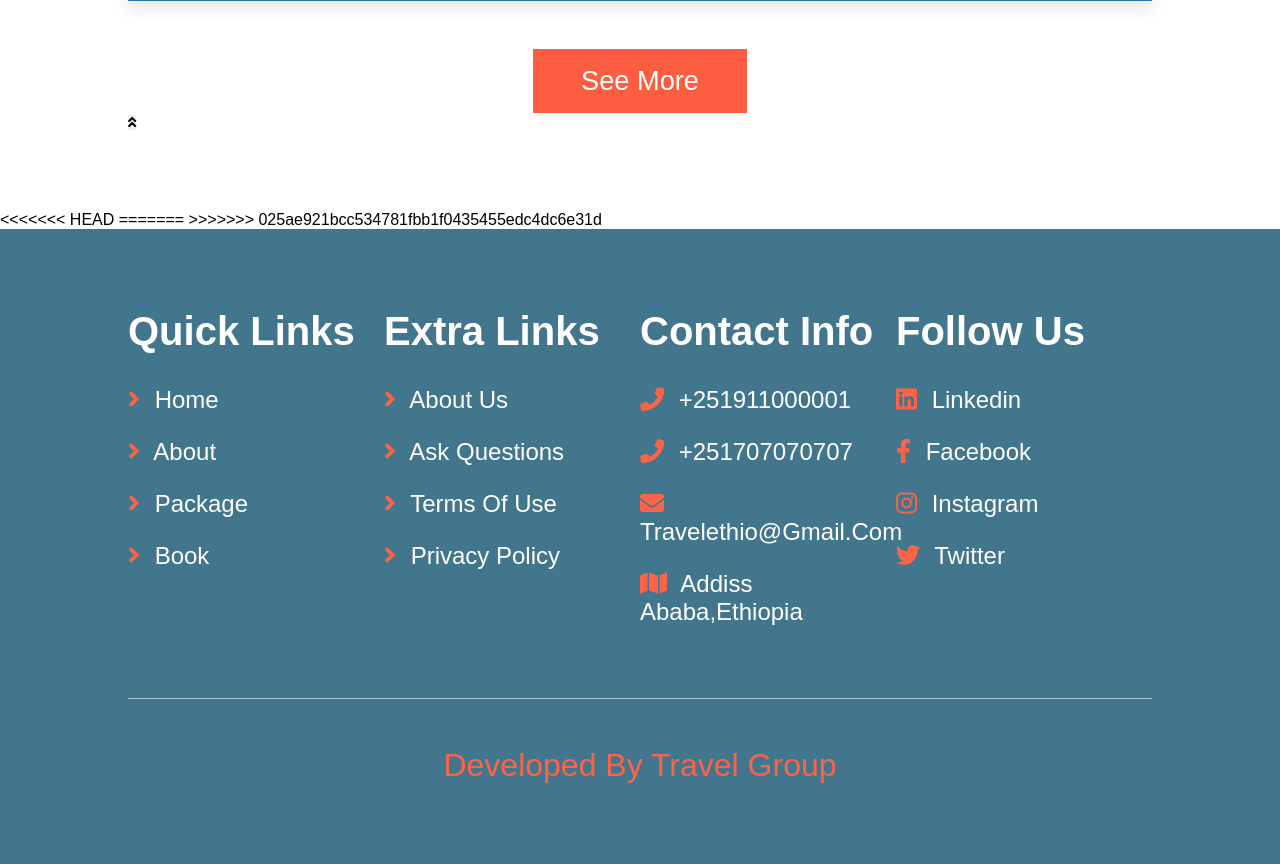
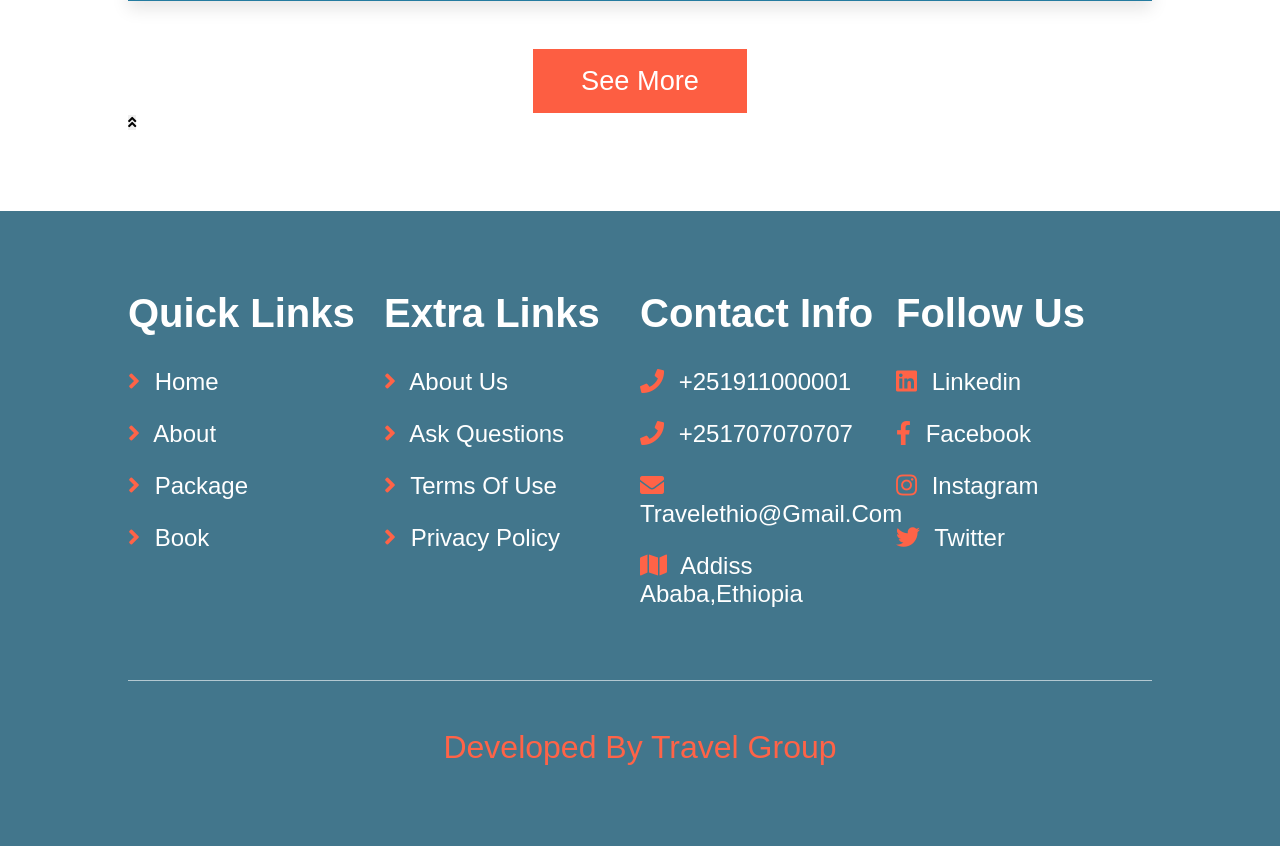
Before and after one commit to yared-abera/travel-and-tour-Guidance-project, a PHP site: page /package.php in a window 1280 px wide. Shown: the part 5010-5874 px from the top of the page. Run offline with PHP 8.4, Linux system fonts and the light colour scheme.

Commit message:
little updation

```diff
--- a/css/home.css
+++ b/css/home.css
@@ -286,8 +286,8 @@ margin: 30px;
   }
 
 }
+
 @media (max-width:450px){
-
   html{
      font-size: 50%;
   }
--- a/css/package.css
+++ b/css/package.css
@@ -185,9 +185,7 @@ section {
   margin-top: 2rem;
 }
 
-/* package section style ends */
-
-/* media queries starts */
+/* package section style ends *
 
 /* media queries starts */
 
--- a/css/style.css
+++ b/css/style.css
@@ -116,6 +116,7 @@
   line-height: normal;
   border: none;
   width: 50px;
+
   height: 50px;
   cursor: pointer;
 }
--- a/footer.php
+++ b/footer.php
@@ -7,11 +7,6 @@
     <link rel="stylesheet" href="css/footer.css">
 </head>
 <body>
-<<<<<<< HEAD
-=======
-
-
->>>>>>> 025ae921bcc534781fbb1f0435455edc4dc6e31d
 <section class="footer">
         <div class="box-container">
             <div class="box">
--- a/package.php
+++ b/package.php
@@ -13,7 +13,7 @@
    <link rel="stylesheet" href="https://cdnjs.cloudflare.com/ajax/libs/font-awesome/5.15.4/css/all.min.css">
 
    <!-- custom css file link  -->
-   <link rel="stylesheet" href="css\package.css">
+   <link rel="stylesheet" href="css/package.css">
 
 
    <script>
@@ -58,7 +58,6 @@
 <!-- packages section starts  -->
 
 <section class="packages">
-
    <h1 class="heading-title">top destinations</h1>
 
    <div class="box-container">
```
